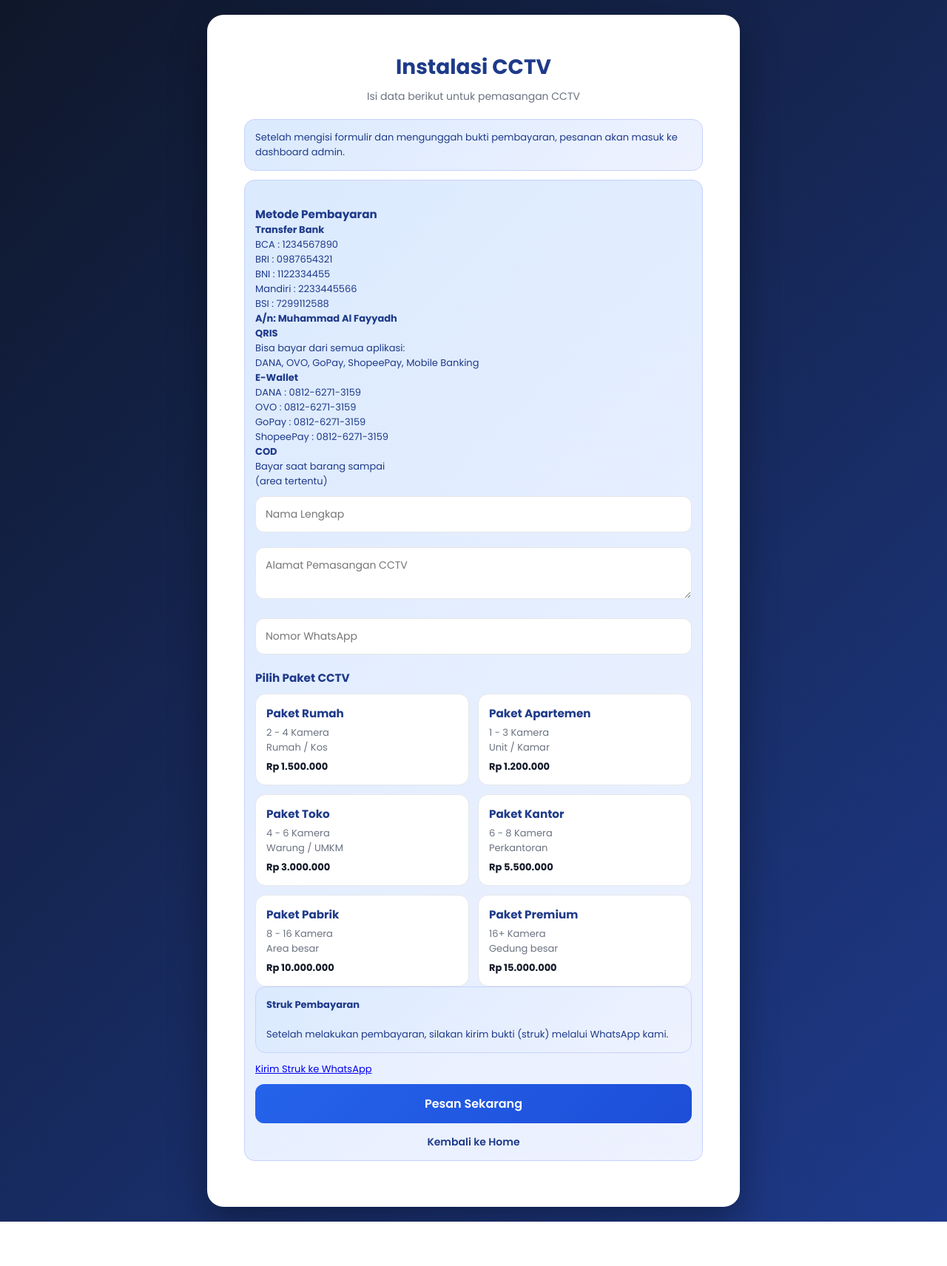
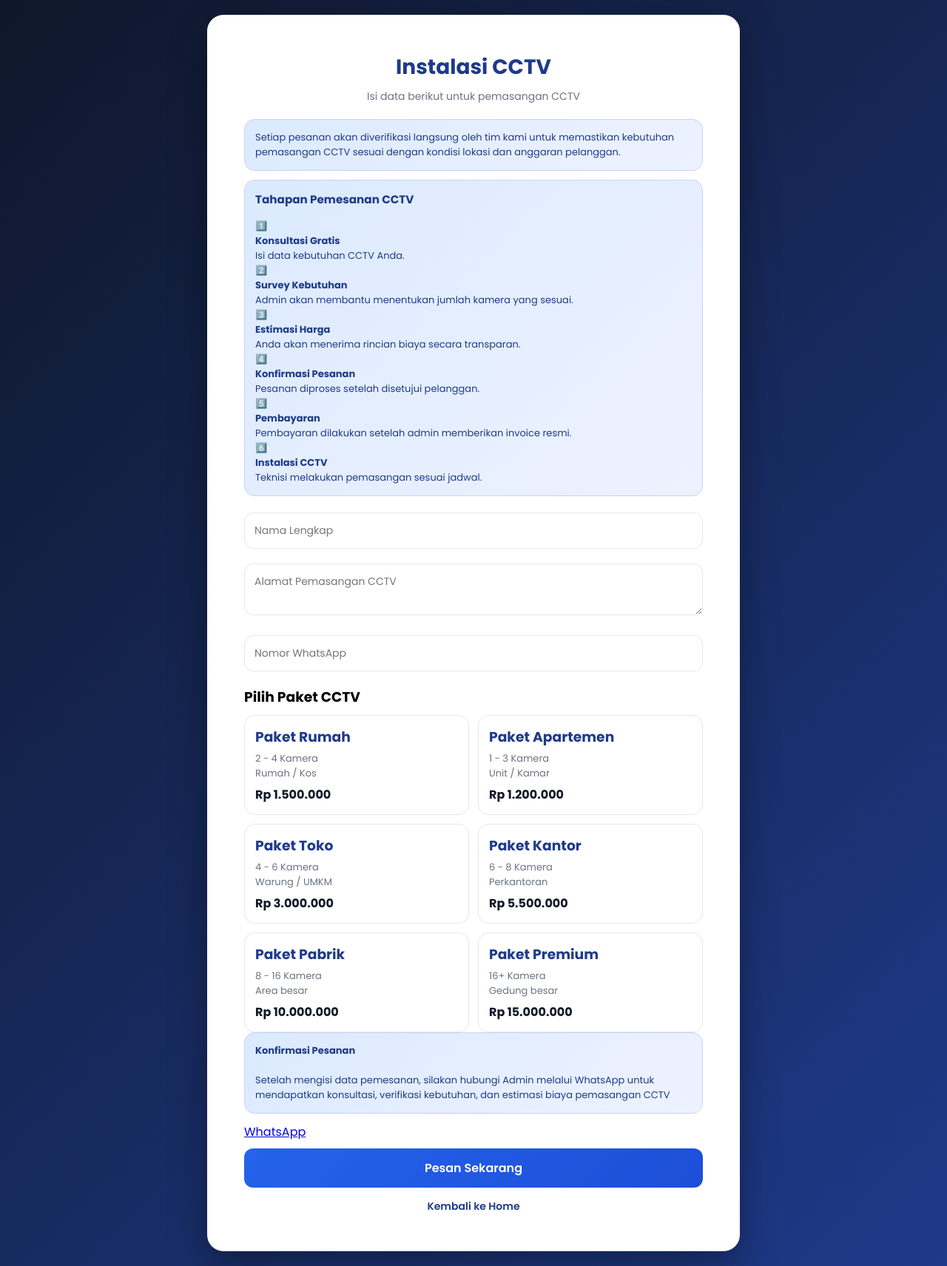
Before and after one commit to muhammadalfayyadh5-rgb/cctv-service, a Django app: page /pesan/ in a window 1280 px wide. Shown: the whole page at 74% size. Before the commit the page ends 1652 px from the top, so only its background shows below. Run offline with Django 5.2, Linux system fonts and the light colour scheme.

Commit message:
update project

```diff
--- a/layanan/templates/hapus.html
+++ b/layanan/templates/hapus.html
@@ -170,7 +170,7 @@ p{color:gray; margin-bottom:25px;}
                 Ya, Hapus
             </button>
 
-            <a href="{% url 'dashboard' %}" class="cancel-btn">
+            <a href="{% url 'riwayat' %}" class="cancel-btn">
                 Batal
             </a>
         </div>
--- a/layanan/templates/pesan.html
+++ b/layanan/templates/pesan.html
@@ -280,47 +280,61 @@ button:hover{
     </p>
 
     <div class="info-box">
-        Setelah mengisi formulir dan mengunggah bukti pembayaran,
-        pesanan akan masuk ke dashboard admin.
+        Setiap pesanan akan diverifikasi langsung oleh tim kami untuk memastikan kebutuhan pemasangan CCTV sesuai dengan kondisi lokasi dan anggaran pelanggan.
     </div>
 
     <div class="info-box">
-        <h3 style="margin-top:20px;">Metode Pembayaran</h3>
 
-<div class="payment-grid">
+    <h3 style="margin-bottom:15px;">
+        Tahapan Pemesanan CCTV
+    </h3>
 
-    <!-- TRANSFER BANK -->
-    <div class="payment-card">
-        <h4>Transfer Bank</h4>
-        <p>BCA : 1234567890</p>
-        <p>BRI : 0987654321</p>
-        <p>BNI : 1122334455</p>
-        <p>Mandiri : 2233445566</p>
-        <p>BSI : 7299112588</p>
-        <p><b>A/n: Muhammad Al Fayyadh</b></p>
+    <div class="step-item">
+        <span>1️⃣</span>
+        <div>
+            <b>Konsultasi Gratis</b>
+            <p>Isi data kebutuhan CCTV Anda.</p>
+        </div>
     </div>
 
-    <!-- QRIS -->
-    <div class="payment-card">
-        <h4>QRIS</h4>
-        <p>Bisa bayar dari semua aplikasi:</p>
-        <p>DANA, OVO, GoPay, ShopeePay, Mobile Banking</p>
+    <div class="step-item">
+        <span>2️⃣</span>
+        <div>
+            <b>Survey Kebutuhan</b>
+            <p>Admin akan membantu menentukan jumlah kamera yang sesuai.</p>
+        </div>
     </div>
 
-    <!-- E-WALLET -->
-    <div class="payment-card">
-        <h4>E-Wallet</h4>
-        <p>DANA : 0812-6271-3159</p>
-        <p>OVO : 0812-6271-3159</p>
-        <p>GoPay : 0812-6271-3159</p>
-        <p>ShopeePay : 0812-6271-3159</p>
+    <div class="step-item">
+        <span>3️⃣</span>
+        <div>
+            <b>Estimasi Harga</b>
+            <p>Anda akan menerima rincian biaya secara transparan.</p>
+        </div>
     </div>
 
-    <!-- COD -->
-    <div class="payment-card">
-        <h4>COD</h4>
-        <p>Bayar saat barang sampai</p>
-        <p>(area tertentu)</p>
+    <div class="step-item">
+        <span>4️⃣</span>
+        <div>
+            <b>Konfirmasi Pesanan</b>
+            <p>Pesanan diproses setelah disetujui pelanggan.</p>
+        </div>
+    </div>
+
+    <div class="step-item">
+        <span>5️⃣</span>
+        <div>
+            <b>Pembayaran</b>
+            <p>Pembayaran dilakukan setelah admin memberikan invoice resmi.</p>
+        </div>
+    </div>
+
+    <div class="step-item">
+        <span>6️⃣</span>
+        <div>
+            <b>Instalasi CCTV</b>
+            <p>Teknisi melakukan pemasangan sesuai jadwal.</p>
+        </div>
     </div>
 
 </div>
@@ -403,14 +417,14 @@ button:hover{
 </div>
 
         <div class="info-box">
-    <b>Struk Pembayaran</b><br><br>
-    Setelah melakukan pembayaran, silakan kirim bukti (struk) melalui WhatsApp kami.
+    <b>Konfirmasi Pesanan</b><br><br>
+    Setelah mengisi data pemesanan, silakan hubungi Admin melalui WhatsApp untuk mendapatkan konsultasi, verifikasi kebutuhan, dan estimasi biaya pemasangan CCTV
 </div>
 
 <a href="https://wa.me/6281262713159?text=Halo%20saya%20sudah%20melakukan%20pembayaran%20dan%20ingin%20mengirim%20struk%20CCTV"
    target="_blank"
    class="wa-btn">
-   Kirim Struk ke WhatsApp
+   WhatsApp
 </a>
 
         <button type="button" onclick="tampilkanStruk()">
@@ -440,11 +454,95 @@ function tampilkanStruk(){
         return;
     }
 
+    let dp = "Menyesuaikan Paket";
+
+    if(paket.includes("Rumah")){
+        dp = "Rp 300.000";
+    }else if(paket.includes("Toko")){
+        dp = "Rp 500.000";
+    }else if(paket.includes("Kantor")){
+        dp = "Rp 1.000.000";
+    }
+
+    const kode = "CCTV-" + Date.now().toString().slice(-6);
+
     document.getElementById("strukIsi").innerHTML = `
-        <p><b>Nama:</b> ${nama}</p>
-        <p><b>Alamat:</b> ${alamat}</p>
-        <p><b>No HP:</b> ${no_hp}</p>
-        <p><b>Paket:</b> ${paket}</p>
+
+    <div style="text-align:center;">
+        <h2 style="color:#2563eb;margin-bottom:5px;">
+            Ringkasan Permintaan CCTV
+        </h2>
+        <p style="color:#666;">
+            Silakan periksa data Anda sebelum melanjutkan.
+        </p>
+    </div>
+
+    <hr>
+
+    <table style="width:100%;line-height:2;">
+        <tr>
+            <td><b>Kode Konsultasi</b></td>
+            <td>: ${kode}</td>
+        </tr>
+
+        <tr>
+            <td><b>Nama</b></td>
+            <td>: ${nama}</td>
+        </tr>
+
+        <tr>
+            <td><b>Alamat</b></td>
+            <td>: ${alamat}</td>
+        </tr>
+
+        <tr>
+            <td><b>WhatsApp</b></td>
+            <td>: ${no_hp}</td>
+        </tr>
+
+        <tr>
+            <td><b>Paket</b></td>
+            <td>: ${paket}</td>
+        </tr>
+
+        <tr>
+            <td><b>Estimasi DP</b></td>
+            <td>: ${dp}</td>
+        </tr>
+
+        <tr>
+            <td><b>Status</b></td>
+            <td>
+                : <span style="
+                    background:#fef3c7;
+                    color:#92400e;
+                    padding:4px 10px;
+                    border-radius:20px;
+                ">
+                Menunggu Verifikasi
+                </span>
+            </td>
+        </tr>
+    </table>
+
+    <hr>
+
+    <div style="
+        background:#eff6ff;
+        padding:12px;
+        border-radius:10px;
+        border-left:4px solid #2563eb;
+        margin-top:10px;
+    ">
+        <b>Tahapan Selanjutnya</b>
+        <ol style="margin-top:8px;padding-left:18px;">
+            <li>Admin memverifikasi data pelanggan.</li>
+            <li>Admin menghubungi melalui WhatsApp.</li>
+            <li>Konfirmasi lokasi pemasangan.</li>
+            <li>Penjadwalan pemasangan CCTV.</li>
+        </ol>
+    </div>
+
     `;
 
     document.getElementById("strukModal").style.display = "flex";
@@ -469,11 +567,16 @@ Paket: ${paket}`;
 
     window.open("https://wa.me/6281262713159?text=" + text, "_blank");
 }
+
 </script>
 
 <script>
 function submitPesanan(){
-    document.querySelector("form").submit();
+
+    document.getElementById("strukModal").style.display = "none";
+
+    form.submit();
+
 }
 </script>
 
--- a/layanan/views.py
+++ b/layanan/views.py
@@ -1,5 +1,7 @@
 from django.shortcuts import render, redirect, get_object_or_404
+from django.contrib.auth.decorators import login_required
 from urllib.parse import quote
+from datetime import datetime
 
 from .models import (
     Pelanggan,
@@ -31,20 +33,24 @@ def home(request):
 # =======================
 # RIWAYAT
 # =======================
+@login_required
 def riwayat(request):
-    pelanggan = Pelanggan.objects.all()
 
-    selesai = Pelanggan.objects.filter(
-        status="Selesai"
-    ).count()
+    if request.user.is_staff:
+        # ADMIN LIHAT SEMUA DATA
+        pelanggan = Pelanggan.objects.all()
 
-    proses = Pelanggan.objects.filter(
-        status="Diproses"
-    ).count()
+        selesai = Pelanggan.objects.filter(status="Selesai").count()
+        proses = Pelanggan.objects.filter(status="Diproses").count()
+        verifikasi = Pelanggan.objects.filter(status="Menunggu Verifikasi").count()
 
-    verifikasi = Pelanggan.objects.filter(
-        status="Menunggu Verifikasi"
-    ).count()
+    else:
+        # PELANGGAN HANYA LIHAT PUNYA DIA SENDIRI
+        pelanggan = Pelanggan.objects.filter(user=request.user)
+
+        selesai = pelanggan.filter(status="Selesai").count()
+        proses = pelanggan.filter(status="Diproses").count()
+        verifikasi = pelanggan.filter(status="Menunggu Verifikasi").count()
 
     return render(request, 'riwayat.html', {
         'pelanggan': pelanggan,
@@ -58,7 +64,10 @@ def riwayat(request):
 # PESAN
 # =======================
 def pesan(request):
+    print("METHOD =", request.method)
+
     if request.method == "POST":
+        print("POST MASUK")
 
         nama = request.POST.get("nama")
         alamat = request.POST.get("alamat")
@@ -68,26 +77,60 @@ def pesan(request):
         bukti = request.FILES.get("bukti_pembayaran")
 
         Pelanggan.objects.create(
-            nama=nama,
-            alamat=alamat,
-            no_hp=no_hp,
-            paket=paket,
-            status="Menunggu Verifikasi",
-            bukti_pembayaran=bukti
-        )
+        user=request.user,
+        nama=nama,
+        alamat=alamat,
+        no_hp=no_hp,
+        paket=paket,
+        status="Menunggu Verifikasi",
+        bukti_pembayaran=bukti
+    )
+
+        # Tentukan DP berdasarkan paket
+        if paket == "Paket Rumah - 1.500.000":
+            dp = "Rp 300.000"
+        elif paket == "Paket Toko - 3.000.000":
+            dp = "Rp 500.000"
+        elif paket == "Paket Kantor - 5.500.000":
+            dp = "Rp 1.000.000"
+        else:
+            dp = "Menyesuaikan Paket"
+
+        kode = "CCTV-" + datetime.now().strftime("%H%M%S")
+
+        print("PAKET DARI FORM =", paket)
+        print("DP =", dp)
 
         pesan_wa = f"""
-PESANAN BARU CCTV
+Halo Admin CCTV
 
-Nama: {nama}
-No HP: {no_hp}
-Paket: {paket}
-Alamat: {alamat}
+Saya ingin konsultasi pemasangan CCTV.
 
-Bukti pembayaran telah diupload.
+Kode Konsultasi:
+{kode}
+
+Nama:
+{nama}
+
+Alamat:
+{alamat}
+
+WhatsApp:
+{no_hp}
+
+Paket yang diminati:
+{paket}
+
+Estimasi DP Pemesanan:
+{dp}
+
+Mohon dilakukan verifikasi kebutuhan lokasi dan estimasi biaya terlebih dahulu.
+
+Terima kasih.
 """
 
         wa_url = f"https://wa.me/{ADMIN_WA}?text={quote(pesan_wa)}"
+
         return redirect(wa_url)
 
     return render(request, 'pesan.html')
@@ -106,10 +149,6 @@ def edit_pelanggan(request, id):
         pelanggan.paket = request.POST['paket']
         pelanggan.status = request.POST['status']
 
-        if request.FILES.get('bukti_pembayaran'):
-            pelanggan.bukti_pembayaran = request.FILES.get(
-                'bukti_pembayaran'
-            )
 
         pelanggan.save()
         return redirect('riwayat')
```
Also changed, not shown: cctv_service/settings.py (+8 -3 lines), layanan/models.py (+12 -7 lines), layanan/templates/edit.html (+117 -35 lines), db.sqlite3, layanan/migrations/0013_pelanggan_user.py (added), 2 other files.
